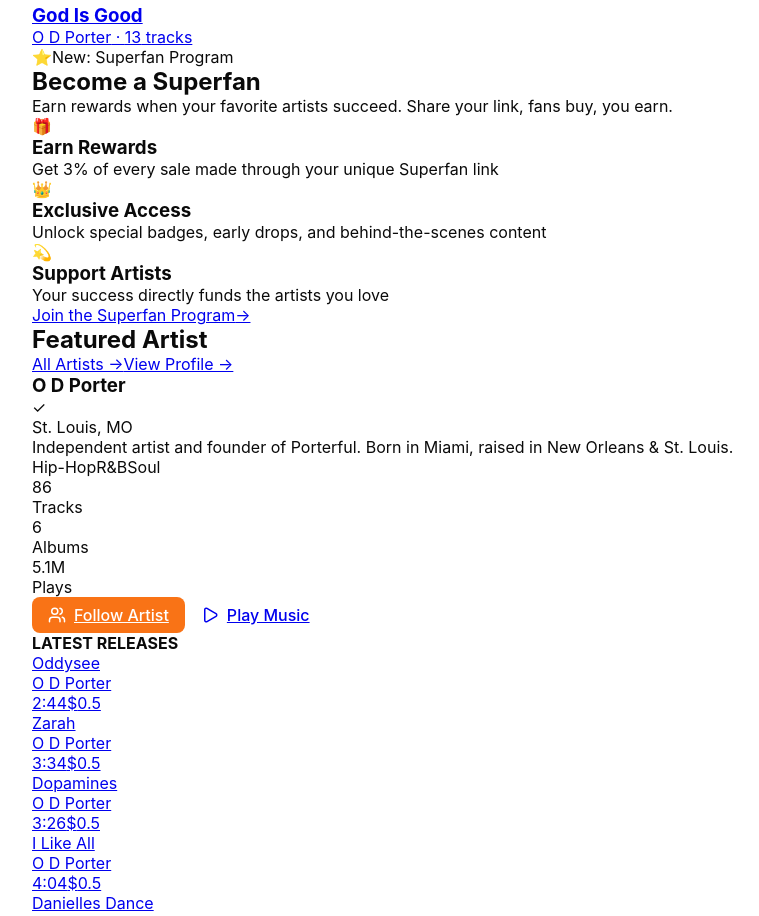
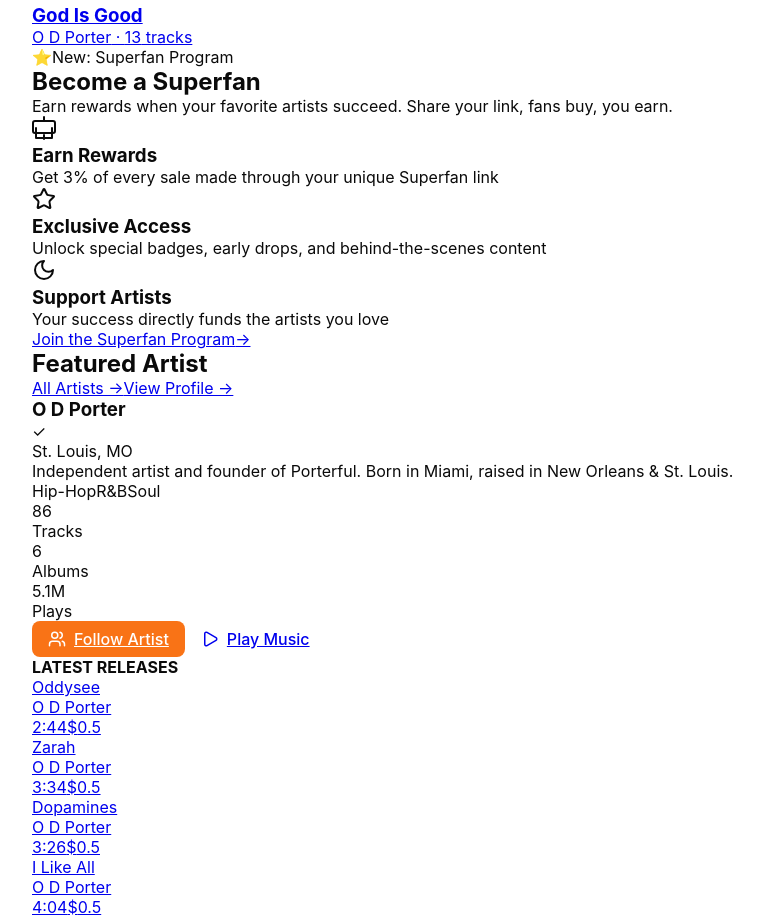
Before and after one commit to odporter/porterful, a Next.js app: page / in a window 1280 px wide. Shown: the part 1167-2083 px from the top of the page, without its empty margins (0-759 px from the left). Built offline with nearby package versions, Linux system fonts and the light colour scheme.

Commit message:
fix: replace emoji with accessible SVG icons in Superfan section
- Replace raw emoji (🎁👑💫) with lucide SVG icons in Superfan feature cards
- Icons are marked aria-hidden to avoid screen reader clutter
- Consistent with existing icon treatment elsewhere on homepage

```diff
--- a/src/app/HomeClient.tsx
+++ b/src/app/HomeClient.tsx
@@ -319,17 +319,23 @@ export function HomeClient() {
 
               <div className="grid md:grid-cols-3 gap-6 mb-8">
                 <div className="bg-[var(--pf-bg)]/50 rounded-xl p-6 text-center">
-                  <div className="text-3xl mb-3">🎁</div>
+                  <div className="w-12 h-12 rounded-full bg-[var(--pf-orange)]/10 flex items-center justify-center mx-auto mb-3">
+                    <svg xmlns="http://www.w3.org/2000/svg" width="24" height="24" viewBox="0 0 24 24" fill="none" stroke="currentColor" strokeWidth="2" strokeLinecap="round" strokeLinejoin="round" className="text-[var(--pf-orange)]" aria-hidden="true"><polyline points="20 12 20 22 4 22 4 12"></polyline><rect width="22" height="12" x="1" y="5" rx="2"></rect><line x1="12" x2="12" y1="1" y2="5"></line><line x1="12" x2="12" y1="19" y2="23"></line></svg>
+                  </div>
                   <h3 className="font-bold mb-2">Earn Rewards</h3>
                   <p className="text-sm text-[var(--pf-text-secondary)]">Get 3% of every sale made through your unique Superfan link</p>
                 </div>
                 <div className="bg-[var(--pf-bg)]/50 rounded-xl p-6 text-center">
-                  <div className="text-3xl mb-3">👑</div>
+                  <div className="w-12 h-12 rounded-full bg-[var(--pf-orange)]/10 flex items-center justify-center mx-auto mb-3">
+                    <svg xmlns="http://www.w3.org/2000/svg" width="24" height="24" viewBox="0 0 24 24" fill="none" stroke="currentColor" strokeWidth="2" strokeLinecap="round" strokeLinejoin="round" className="text-[var(--pf-orange)]" aria-hidden="true"><path d="M11.525 2.295a.53.53 0 0 1 .95 0l2.31 4.679a2.123 2.123 0 0 0 1.595 1.16l5.166.756a.53.53 0 0 1 .294.904l-3.736 3.638a2.123 2.123 0 0 0-.611 1.878l.882 5.14a.53.53 0 0 1-.771.56l-4.618-2.428a2.122 2.122 0 0 0-1.973 0L6.396 21.01a.53.53 0 0 1-.77-.56l.881-5.139a2.122 2.122 0 0 0-.611-1.879L2.16 9.795a.53.53 0 0 1 .294-.906l5.165-.755a2.122 2.122 0 0 0 1.597-1.16z"></path></svg>
+                  </div>
                   <h3 className="font-bold mb-2">Exclusive Access</h3>
                   <p className="text-sm text-[var(--pf-text-secondary)]">Unlock special badges, early drops, and behind-the-scenes content</p>
                 </div>
                 <div className="bg-[var(--pf-bg)]/50 rounded-xl p-6 text-center">
-                  <div className="text-3xl mb-3">💫</div>
+                  <div className="w-12 h-12 rounded-full bg-[var(--pf-orange)]/10 flex items-center justify-center mx-auto mb-3">
+                    <svg xmlns="http://www.w3.org/2000/svg" width="24" height="24" viewBox="0 0 24 24" fill="none" stroke="currentColor" strokeWidth="2" strokeLinecap="round" strokeLinejoin="round" className="text-[var(--pf-orange)]" aria-hidden="true"><path d="M12 3a6 6 0 0 0 9 9 9 9 0 1 1-9-9Z"></path></svg>
+                  </div>
                   <h3 className="font-bold mb-2">Support Artists</h3>
                   <p className="text-sm text-[var(--pf-text-secondary)]">Your success directly funds the artists you love</p>
                 </div>
```
